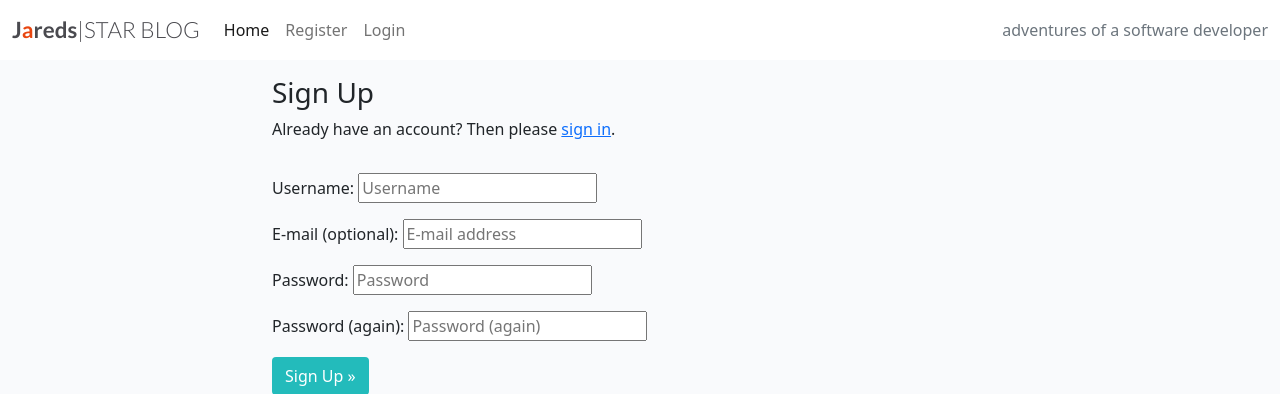
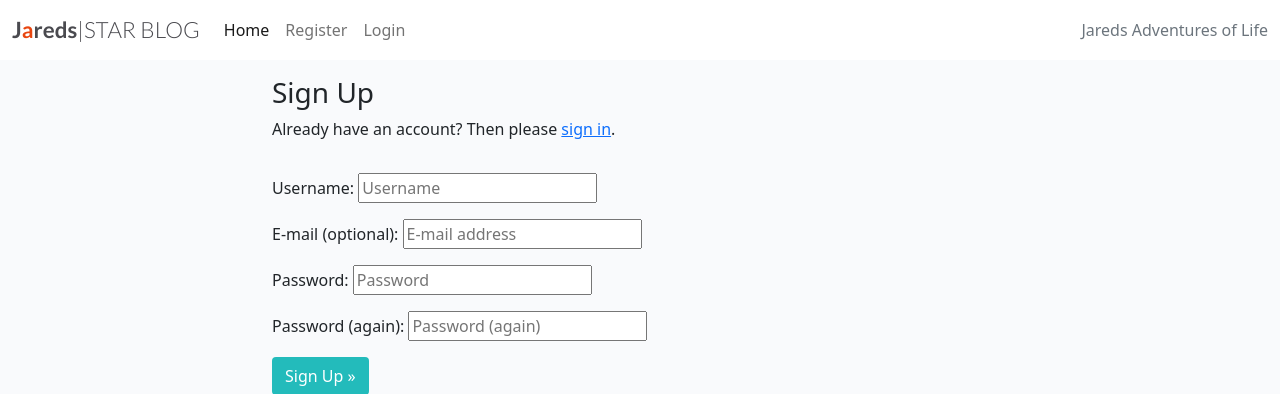
Before and after one commit to Jaredslocker21/codestarwt2022, a Django app: page /accounts/signup/ in a window 1280 px wide. Shown: the top 394 px of the page. Run offline with Django 3.2, Linux system fonts and the light colour scheme.

Commit message:
change message in nav

```diff
--- a/templates/base.html
+++ b/templates/base.html
@@ -52,7 +52,7 @@
 
                 </ul>
                 <span class="navbar-text text-muted">
-                    adventures of a software developer
+                    Jareds Adventures of Life
                 </span>
             </div>
         </div>
```
